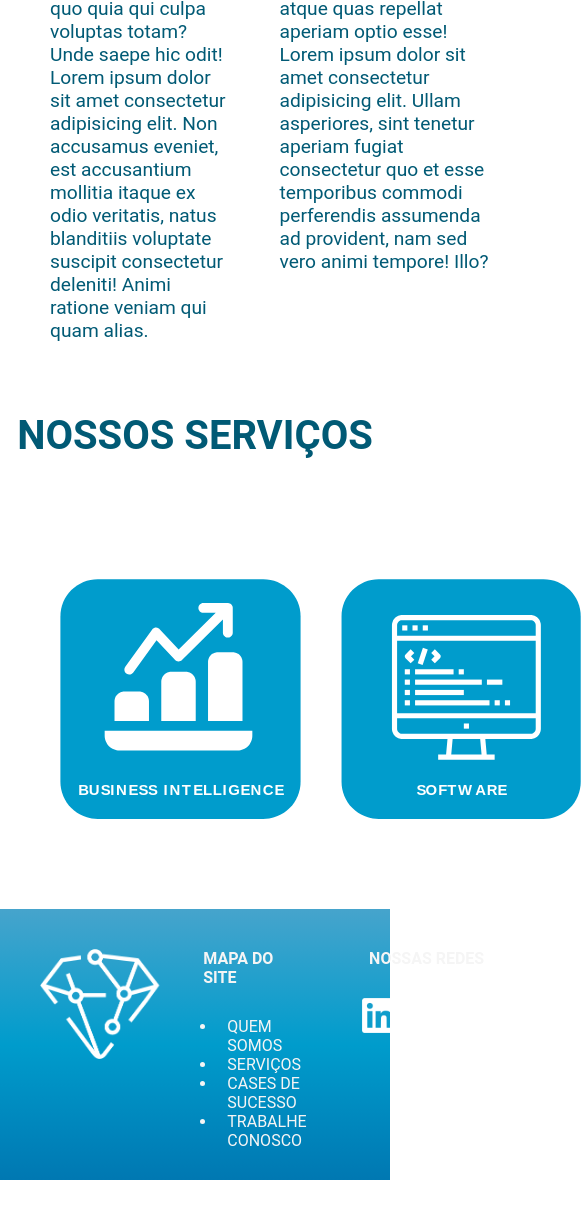
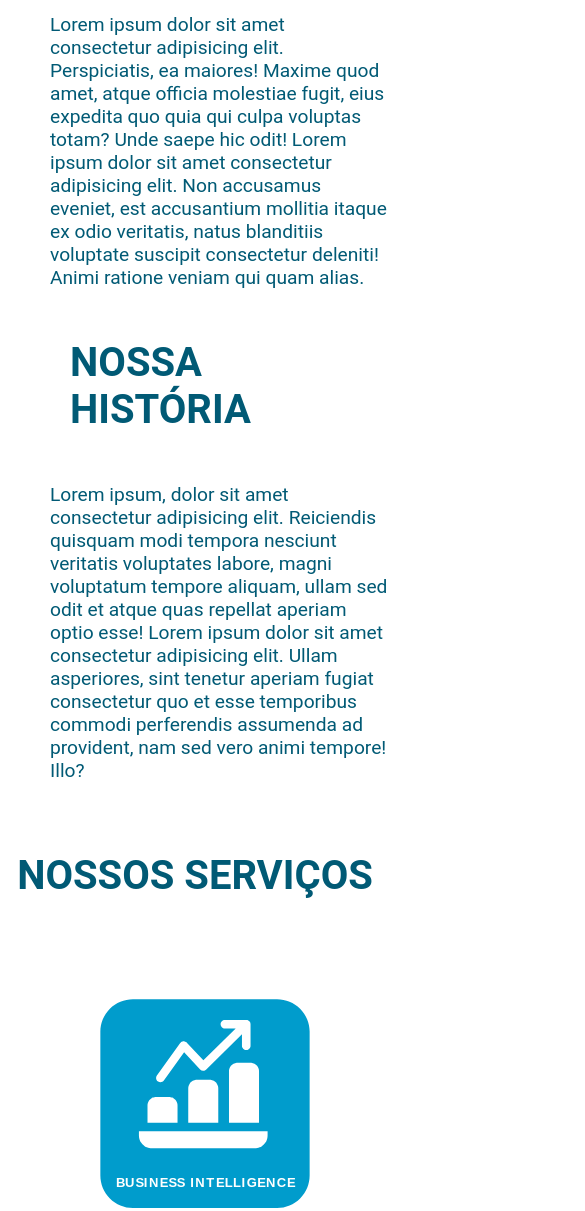
Before and after one commit to John-Mota/Projeto01_DiamondSolution_layout, a plain HTML site: page index.html in a window 390 px wide. Shown: the part 707-1918 px from the top of the page, 585 px wide, since content can reach past the window. Before the commit the page ends 1887 px from the top, so only its background shows below. Drawn offline with Linux system fonts and the light colour scheme.

Commit message:
layout1.1

```diff
--- a/css/baseboard.css
+++ b/css/baseboard.css
@@ -37,7 +37,12 @@
 .networks  {
     display: flex;
     list-style: none;
+}
 
+@media(max-width: 650px){
+    .networks {
+        flex-wrap: wrap;
+    }
 
 }
 
--- a/css/depoiment.css
+++ b/css/depoiment.css
@@ -8,6 +8,14 @@
 .depoiment__block {
     padding-left: 50px;
     padding-top: 50px;
+}
+
+@media(max-width: 650px){
+    #modelagem {
+        display: inline-block;
+        padding: 0;
+
+    }
 }
 
 .depoiment__block h1 {
--- a/css/menu.css
+++ b/css/menu.css
@@ -22,6 +22,12 @@
     background-color: #009CCC;
 }
 
+@media(max-width: 650px){
+    .list__menu {
+      display: grid;
+    }
+}
+
 .button__menu a {
     text-decoration: none;
     text-transform: uppercase;
--- a/css/services.css
+++ b/css/services.css
@@ -4,6 +4,19 @@
     height: 240px;
     padding-left: 40px;
     padding-top: 50px;
+}
+
+@media(max-width: 992px){
+    .img__service  {
+        display: inline-table;
+        padding: 10px;
+
+        width: 100%;
+    }
+    .img__service img {
+        padding: 0 70px;
+    }
+
 }
 
 
@@ -17,5 +30,5 @@
 
 .img__service img {
     justify-content: center;
-    padding: 0 20px;
+    margin: 20px;
 }
--- a/css/style.css
+++ b/css/style.css
@@ -6,7 +6,7 @@
 
 
 * {
-    margin: 0;
+    margin: 0px;
     font-family: 'Roboto', sans-serif;
     font-size: 62.5;
 }
@@ -15,6 +15,7 @@ body {
     margin: 0;
     font-style: 1.4rem;
     font-family: Arial, Helvetica, sans-serif;
+
 }
 
 .container {
@@ -22,3 +23,7 @@ body {
     max-width: 1170px;
     margin: auto;
 }
+
+html {
+    max-width: fit-content;
+}
```
